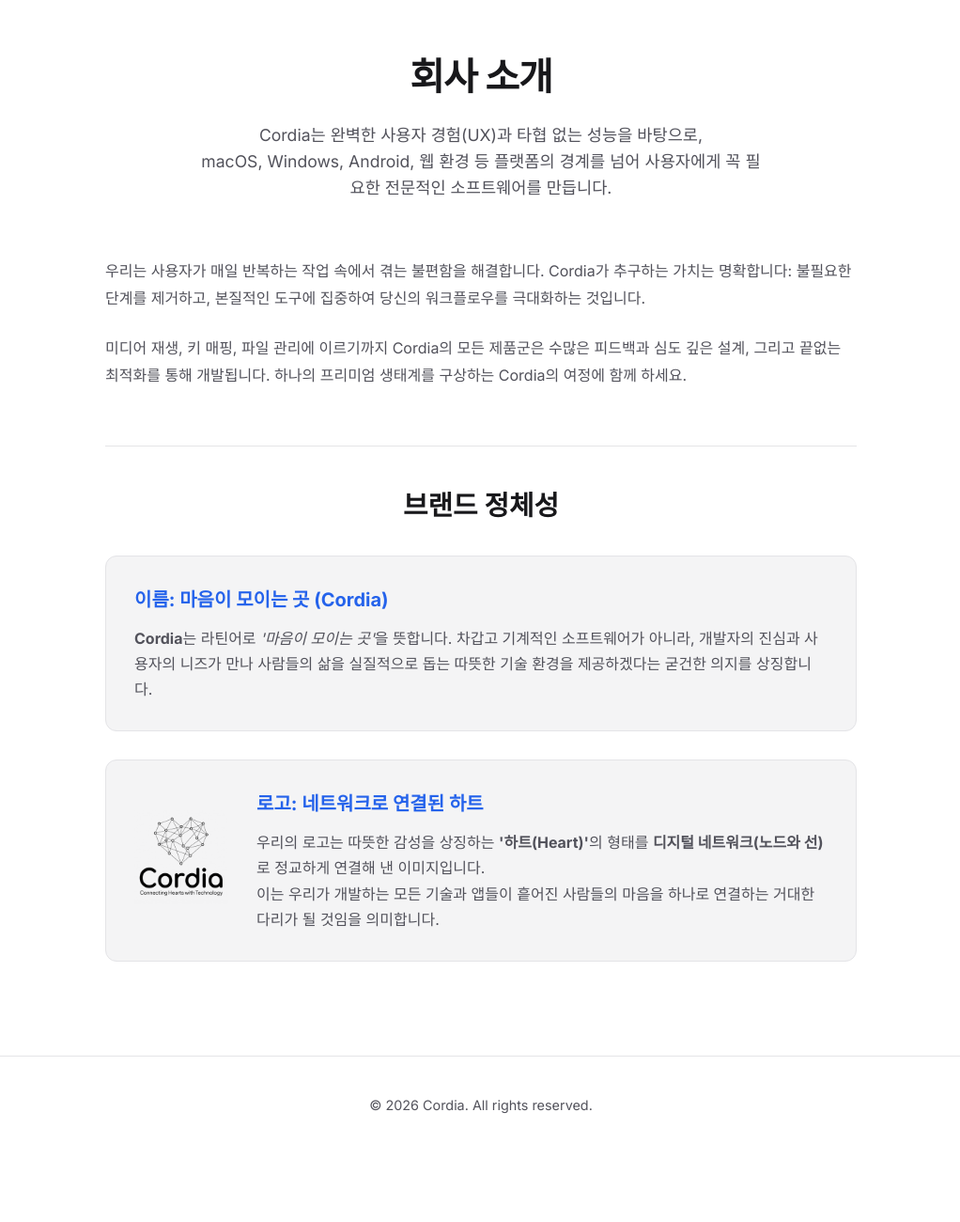
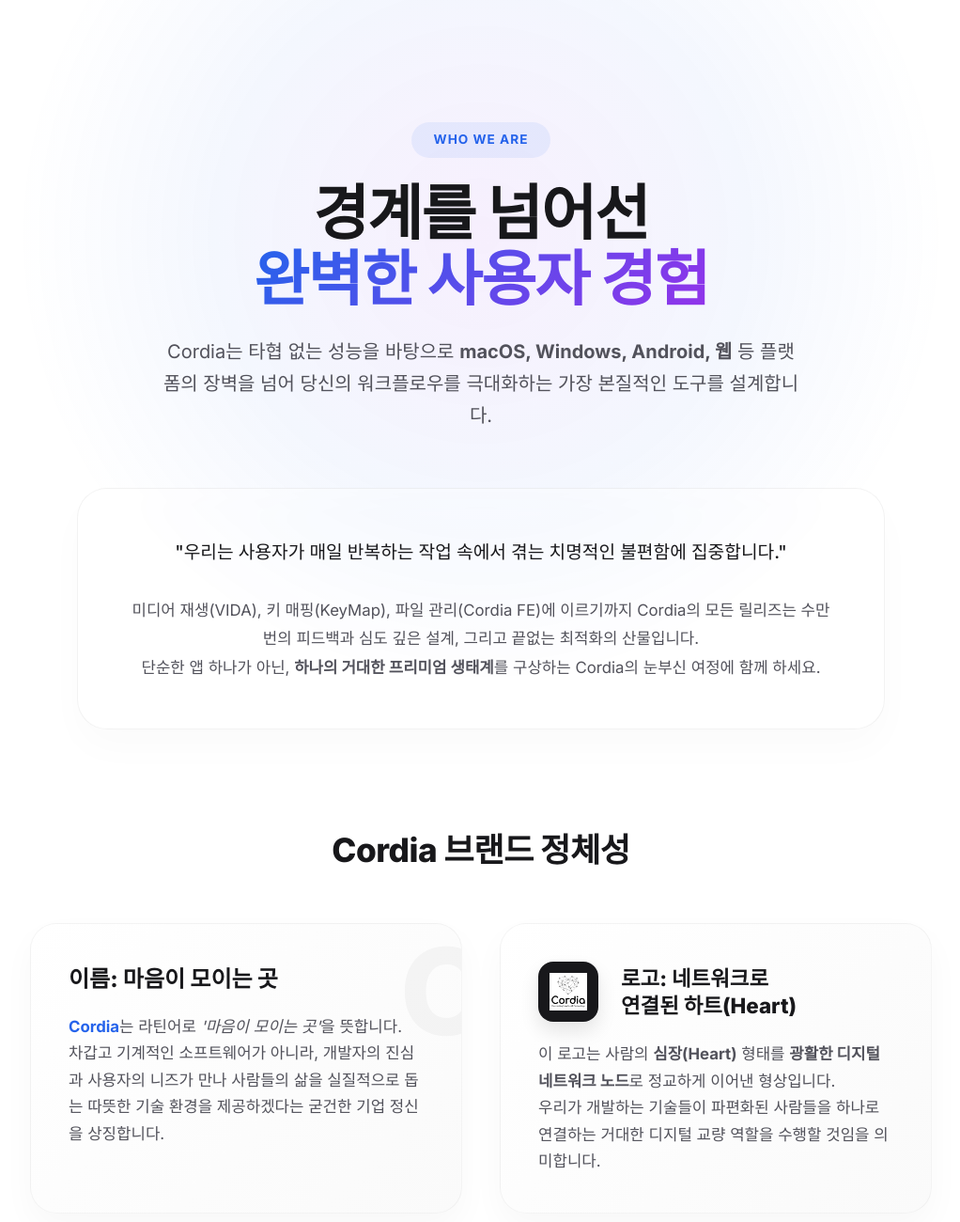
Before and after one commit to cordiakr/cordia, a website built with Vite: page about/index.html in a window 1280 px wide. Shown: the part 120-1420 px from the top of the page at 94% size, without its empty margins (128-1150 px from the left). Before the commit the page ends 1347 px from the top, so only its background shows below. Built offline with nearby package versions, Linux system fonts and the light colour scheme.

Commit message:
Revamp About Us page with high-end premium typography, glassmorphism containers and majestic gradients

```diff
--- a/about/index.html
+++ b/about/index.html
@@ -10,44 +10,65 @@
     <link href="https://fonts.googleapis.com/css2?family=Inter:wght@400;500;600;700;800&display=swap" rel="stylesheet">
   </head>
   <body>
-    <main>
-      <section id="about">
-        <h2 class="section-title">회사 소개</h2>
-        <p class="section-subtitle">
-          Cordia는 완벽한 사용자 경험(UX)과 타협 없는 성능을 바탕으로,<br/>
-          macOS, Windows, Android, 웹 환경 등 플랫폼의 경계를 넘어 사용자에게 꼭 필요한 전문적인 소프트웨어를 만듭니다.
-        </p>
+    <main class="fade-in-up">
+      <section id="about" style="position: relative; overflow: hidden; padding-bottom: 120px;">
+        <!-- Premium Ambient Light -->
+        <div style="position: absolute; top: -200px; left: 50%; transform: translateX(-50%); width: 1000px; height: 1000px; background: radial-gradient(circle, rgba(147, 51, 234, 0.08) 0%, rgba(37, 99, 235, 0.05) 40%, transparent 70%); z-index: -1; pointer-events: none;"></div>
 
-        <div style="max-width: 800px; margin: 40px auto; color: var(--text-secondary); line-height: 1.8;">
-          <p style="margin-bottom: 24px;">우리는 사용자가 매일 반복하는 작업 속에서 겪는 불편함을 해결합니다. Cordia가 추구하는 가치는 명확합니다: 불필요한 단계를 제거하고, 본질적인 도구에 집중하여 당신의 워크플로우를 극대화하는 것입니다.</p>
-          <p>미디어 재생, 키 매핑, 파일 관리에 이르기까지 Cordia의 모든 제품군은 수많은 피드백과 심도 깊은 설계, 그리고 끝없는 최적화를 통해 개발됩니다. 하나의 프리미엄 생태계를 구상하는 Cordia의 여정에 함께 하세요.</p>
+        <div style="text-align: center; margin-top: 80px; margin-bottom: 60px; padding: 0 20px;">
+          <div style="display: inline-block; padding: 8px 24px; background: rgba(37, 99, 235, 0.08); color: #2563eb; border-radius: 30px; font-weight: 700; font-size: 0.85rem; letter-spacing: 1px; margin-bottom: 24px;">
+            WHO WE ARE
+          </div>
+          <h2 style="font-size: 4rem; font-weight: 800; line-height: 1.1; letter-spacing: -1.5px; margin-bottom: 24px;">
+            경계를 넘어선<br/>
+            <span style="background: linear-gradient(135deg, #2563eb, #9333ea); -webkit-background-clip: text; -webkit-text-fill-color: transparent;">완벽한 사용자 경험</span>
+          </h2>
+          <p style="font-size: 1.25rem; color: var(--text-secondary); max-width: 680px; margin: 0 auto; line-height: 1.7;">
+            Cordia는 타협 없는 성능을 바탕으로 <strong>macOS, Windows, Android, 웹</strong> 등 플랫폼의 장벽을 넘어 당신의 워크플로우를 극대화하는 가장 본질적인 도구를 설계합니다.
+          </p>
         </div>
 
-        <div style="max-width: 800px; margin: 60px auto 0; padding-top: 40px; border-top: 1px solid var(--border-subtle);">
-          <h3 style="font-size: 1.8rem; font-weight: 700; margin-bottom: 20px; color: var(--text-primary); text-align: center;">브랜드 정체성</h3>
-          <div style="display: flex; flex-direction: column; gap: 30px; margin-top: 30px;">
+        <div style="max-width: 900px; margin: 0 auto; padding: 0 20px;">
+          <div style="background: rgba(255, 255, 255, 0.6); backdrop-filter: blur(20px); border: 1px solid rgba(0,0,0,0.05); border-radius: 32px; padding: 50px; text-align: center; box-shadow: 0 20px 40px rgba(0,0,0,0.02);">
+            <p style="font-size: 1.2rem; color: var(--text-primary); line-height: 1.8; font-weight: 500; margin-bottom: 30px;">
+              "우리는 사용자가 매일 반복하는 작업 속에서 겪는 치명적인 불편함에 집중합니다."
+            </p>
+            <p style="font-size: 1.05rem; color: var(--text-secondary); line-height: 1.8;">
+              미디어 재생(VIDA), 키 매핑(KeyMap), 파일 관리(Cordia FE)에 이르기까지 Cordia의 모든 릴리즈는 수만 번의 피드백과 심도 깊은 설계, 그리고 끝없는 최적화의 산물입니다.<br/>
+              단순한 앱 하나가 아닌, <strong>하나의 거대한 프리미엄 생태계</strong>를 구상하는 Cordia의 눈부신 여정에 함께 하세요.
+            </p>
+          </div>
+        </div>
 
-            <div style="background: var(--bg-secondary); padding: 30px; border-radius: 12px; border: 1px solid var(--border-subtle);">
-              <h4 style="font-size: 1.25rem; font-weight: 700; margin-bottom: 12px; color: var(--accent-color);">이름: 마음이 모이는 곳 (Cordia)</h4>
-              <p style="color: var(--text-secondary); line-height: 1.7;">
-                <strong>Cordia</strong>는 라틴어로 <em>'마음이 모이는 곳'</em>을 뜻합니다.
-                차갑고 기계적인 소프트웨어가 아니라, 개발자의 진심과 사용자의 니즈가 만나 사람들의 삶을 실질적으로 돕는 따뜻한 기술 환경을 제공하겠다는 굳건한 의지를 상징합니다.
+        <div style="max-width: 1000px; margin: 100px auto 0; padding: 0 20px;">
+          <h3 style="font-size: 2.2rem; font-weight: 800; text-align: center; margin-bottom: 50px; color: var(--text-primary); letter-spacing: -0.5px;">Cordia 브랜드 정체성</h3>
+
+          <div style="display: grid; grid-template-columns: repeat(auto-fit, minmax(380px, 1fr)); gap: 40px;">
+            <!-- Brand Box 1 -->
+            <div style="background: linear-gradient(135deg, #ffffff, #fafafa); border: 1px solid rgba(0,0,0,0.04); border-radius: 28px; padding: 40px; box-shadow: 0 15px 35px rgba(0,0,0,0.03); position: relative; overflow: hidden; transition: transform 0.4s ease;">
+              <div style="position: absolute; top: -30px; right: -30px; font-size: 8rem; opacity: 0.03; font-weight: 900; pointer-events: none;">C</div>
+              <h4 style="font-size: 1.5rem; font-weight: 800; color: #18181b; margin-bottom: 16px;">
+                이름: 마음이 모이는 곳
+              </h4>
+              <p style="color: var(--text-secondary); line-height: 1.7; font-size: 1.05rem;">
+                <strong style="color: #2563eb;">Cordia</strong>는 라틴어로 <em>'마음이 모이는 곳'</em>을 뜻합니다.<br/>
+                차갑고 기계적인 소프트웨어가 아니라, 개발자의 진심과 사용자의 니즈가 만나 사람들의 삶을 실질적으로 돕는 따뜻한 기술 환경을 제공하겠다는 굳건한 기업 정신을 상징합니다.
               </p>
             </div>
 
-            <div style="background: var(--bg-secondary); padding: 30px; border-radius: 12px; border: 1px solid var(--border-subtle); display: flex; flex-wrap: wrap; align-items: center; gap: 30px;">
-              <div style="flex-shrink: 0; margin: 0 auto;">
-                <img src="/logo.png" alt="Cordia Logo" style="width: 100px; filter: invert(1); mix-blend-mode: multiply;" />
+            <!-- Brand Box 2 -->
+            <div style="background: linear-gradient(135deg, #ffffff, #fafafa); border: 1px solid rgba(0,0,0,0.04); border-radius: 28px; padding: 40px; box-shadow: 0 15px 35px rgba(0,0,0,0.03); display: flex; flex-direction: column; transition: transform 0.4s ease;">
+              <div style="display: flex; align-items: center; gap: 24px; margin-bottom: 20px;">
+                <div style="background: #18181b; width: 64px; height: 64px; border-radius: 16px; display: flex; align-items: center; justify-content: center; box-shadow: 0 10px 20px rgba(0,0,0,0.1);">
+                  <img src="/logo.png" alt="Cordia Logo" style="width: 40px; filter: invert(1); mix-blend-mode: normal;" />
+                </div>
+                <h4 style="font-size: 1.4rem; font-weight: 800; color: #18181b; line-height: 1.3;">로고: 네트워크로<br/>연결된 하트(Heart)</h4>
               </div>
-              <div style="flex: 1; min-width: 250px;">
-                <h4 style="font-size: 1.25rem; font-weight: 700; margin-bottom: 12px; color: var(--accent-color);">로고: 네트워크로 연결된 하트</h4>
-                <p style="color: var(--text-secondary); line-height: 1.7;">
-                  우리의 로고는 따뜻한 감성을 상징하는 <strong>'하트(Heart)'</strong>의 형태를 <strong>디지털 네트워크(노드와 선)</strong>로 정교하게 연결해 낸 이미지입니다.<br/>
-                  이는 우리가 개발하는 모든 기술과 앱들이 흩어진 사람들의 마음을 하나로 연결하는 거대한 다리가 될 것임을 의미합니다.
-                </p>
-              </div>
+              <p style="color: var(--text-secondary); line-height: 1.7; font-size: 1.05rem; margin-top: auto;">
+                이 로고는 사람의 <strong>심장(Heart)</strong> 형태를 <strong>광활한 디지털 네트워크 노드</strong>로 정교하게 이어낸 형상입니다.<br/>
+                우리가 개발하는 기술들이 파편화된 사람들을 하나로 연결하는 거대한 디지털 교량 역할을 수행할 것임을 의미합니다.
+              </p>
             </div>
-
           </div>
         </div>
       </section>
```
